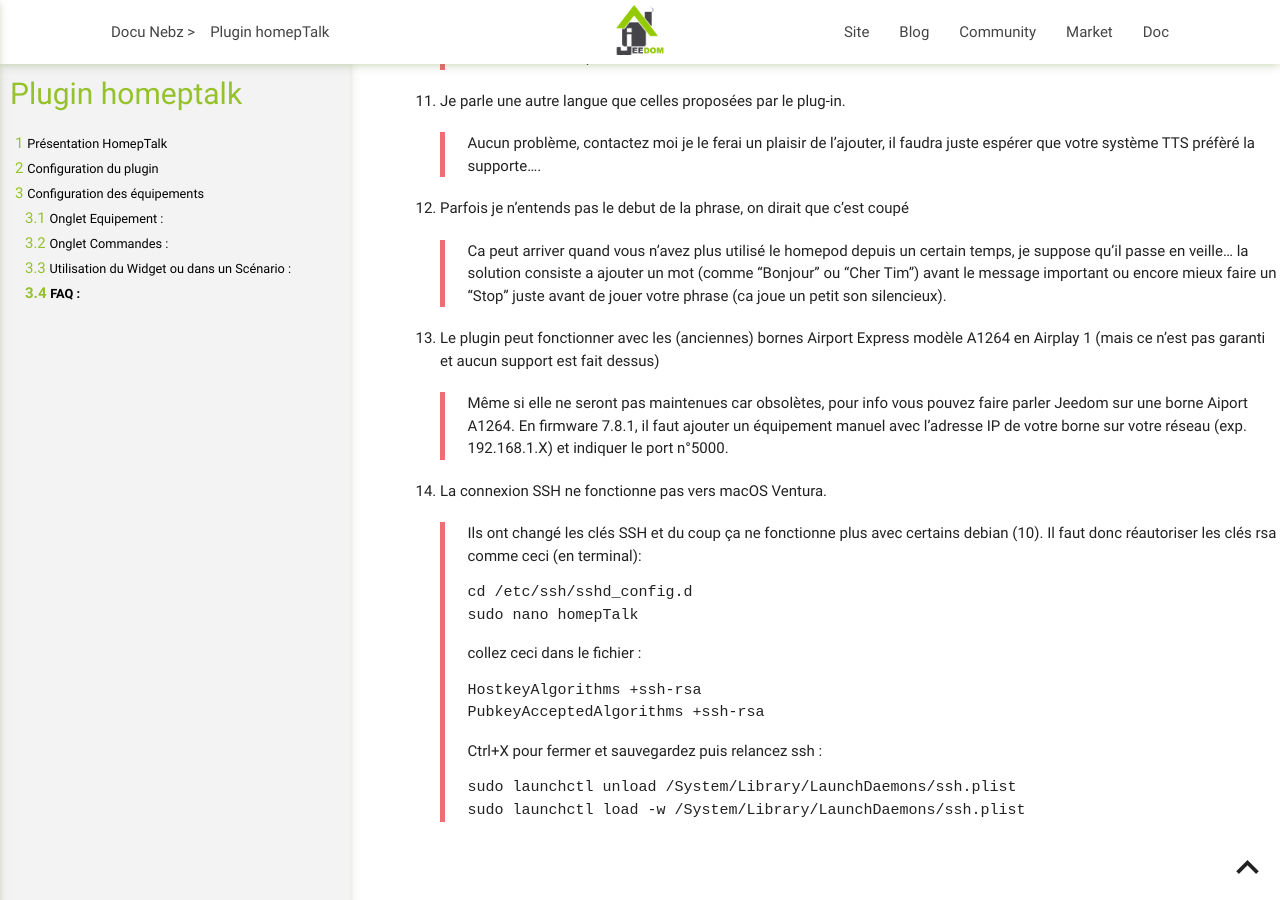
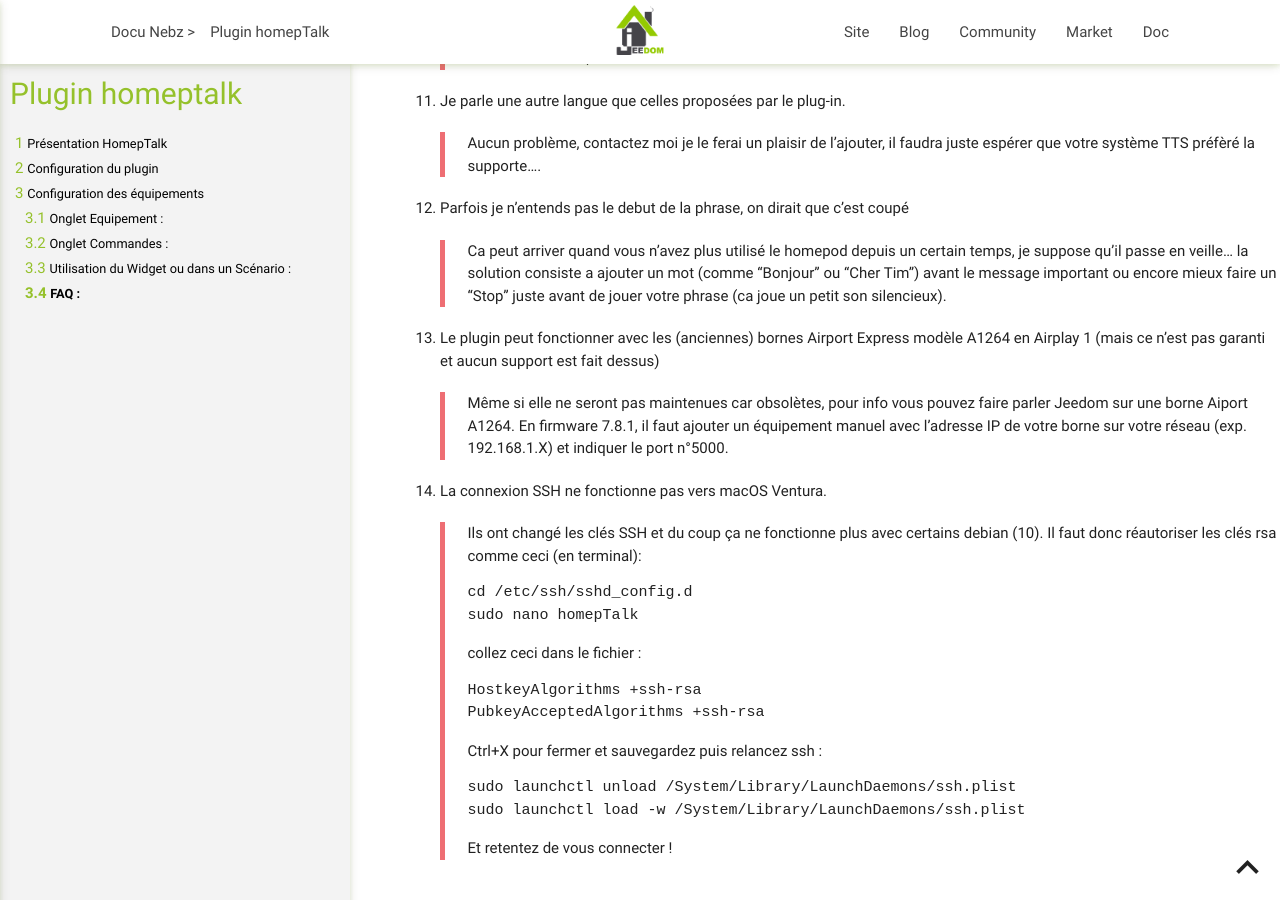
Before and after one commit to NebzHB/jeedom_docs, a Jekyll site: the page built from plugins/homepTalk/fr_FR/index.md, in a window 1280 px wide and 900 px high, scrolled down 4254 px. Built offline with Jekyll 4.4.1, drawn with Linux system fonts in a browser that asks for light colours.

Commit message:
Update index.md

````diff
--- a/plugins/homepTalk/fr_FR/index.md
+++ b/plugins/homepTalk/fr_FR/index.md
@@ -161,3 +161,4 @@
 sudo launchctl unload /System/Library/LaunchDaemons/ssh.plist
 sudo launchctl load -w /System/Library/LaunchDaemons/ssh.plist
 ```
+Et retentez de vous connecter !
````
